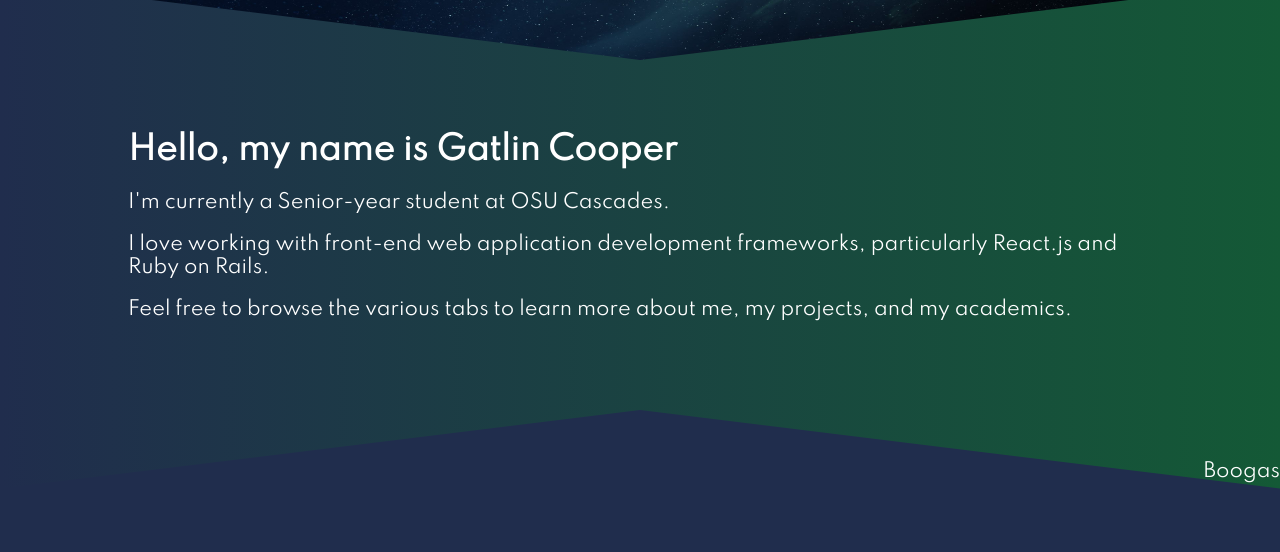
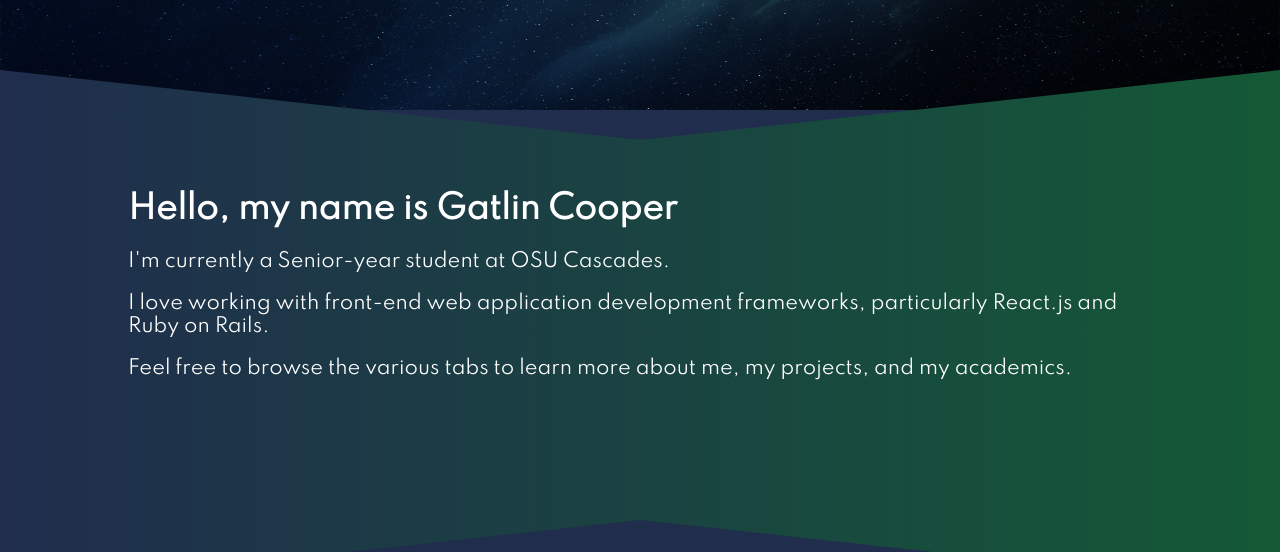
Before and after one commit to cooperphyz/portfolio, a React (Create React App) app: page / in a window 1280 px wide. Shown: the part 390-942 px from the top of the page. Before the commit the page ends 892 px from the top, so only its background shows below. Built offline with nearby package versions, Linux system fonts and the light colour scheme.

Commit message:
Style SlantDivider for Modularization

```diff
--- a/src/components/home/Home.js
+++ b/src/components/home/Home.js
@@ -1,10 +1,15 @@
 import React from 'react'
+import SlantDivider from '../miscellaneous/SlantDivider';
 import SlantedBanner from './SlantedBanner';
 
 const Home = () => {
   return (
     <div>
       <SlantedBanner/>
+      <SlantDivider heading={'Hello, my name is Gatlin Cooper'}
+       par1={"I'm currently a Senior-year student at OSU Cascades."}
+       par2={"I love working with front-end web application development frameworks, particularly React.js and Ruby on Rails."}
+       par3={"Feel free to browse the various tabs to learn more about me, my projects, and my academics."}/>
     </div>
   )
 }
--- a/src/components/home/SlantedBanner.css
+++ b/src/components/home/SlantedBanner.css
@@ -41,28 +41,6 @@ body {
   transform: translate(-50%, -50%);
   font-size: 1.5rem;
   text-shadow: 0.2px 0.2px 10px rgb(170, 170, 170);
-}
-
-.content-text {
-  font-family: "Spartan";
-  position: absolute;
-  z-index: 1;
-  color: white;
-  padding-left: 10%;
-  padding-right: 10%;
-}
-
-.content-links {
-  font-family: "Spartan";
-  position: absolute;
-  right: 0;
-  z-index: 1;
-  color: white;
-  padding-top: 100px;
-}
-
-.content-text p {
-  font-size: 1.2rem;
 }
 
 /* Bottom part of banner */
--- a/src/components/home/SlantedBanner.js
+++ b/src/components/home/SlantedBanner.js
@@ -1,5 +1,6 @@
 import React from 'react'
 import backgroundImage from '../../img/3187989.jpg'
+import SlantDivider from '../miscellaneous/SlantDivider';
 import ParticleEnv from './ParticleEnv';
 import './SlantedBanner.css';
 
@@ -14,16 +15,6 @@ const SlantedBanner = () => {
         </div>
         <img src={backgroundImage}alt="bg"></img>
       </div>
-      <div className='content-text'>
-          <h1>Hello, my name is Gatlin Cooper</h1>
-          <p>I'm currently a Senior-year student at OSU Cascades. </p>
-          <p>I love working with front-end web application development frameworks, particularly React.js and Ruby on Rails.</p>
-          <p>Feel free to browse the various tabs to learn more about me, my projects, and my academics.</p>
-        <div className='content-links'>
-          <p>Boogas</p>
-        </div>
-      </div>
-      <div className='content-lower'/>
     </div>
   )
 }
--- a/src/components/miscellaneous/SlantDivider.css
+++ b/src/components/miscellaneous/SlantDivider.css
@@ -1,10 +1,6 @@
-.content-text {
-  font-family: "Spartan";
-  position: absolute;
+.content-container {
   z-index: 1;
-  color: white;
-  padding-left: 10%;
-  padding-right: 10%;
+  position: relative;
 }
 
 .content-links {
@@ -16,40 +12,67 @@
   padding-top: 100px;
 }
 
+.content-text {
+  font-family: "Spartan";
+  position: absolute;
+  z-index: 1;
+  color: white;
+  padding-left: 10%;
+  padding-right: 10%;
+  top: 19%;
+}
+
 .content-text p {
   font-size: 1.2rem;
 }
 
 /* Bottom part of banner */
-.content-lower {
+.content-panel {
   background: linear-gradient(90deg, #202d4d 0%, #145936 100%);
   color: #fff;
   height: 100px;
-  padding-top: 50px;
-  position: relative;
+  top: 100px;
+  position: absolute;
   text-align: center;
-  width: 100%;
+  width: 100vw;
+  left: 0;
+  align-self: center;
 }
 
-.content-lower:before {
+.content-panel:before {
   position: absolute;
   content: "";
   width: 100%;
-  height: 350px;
+  height: 360px;
   bottom: -150px;
   left: 0;
   background: inherit;
   transform: skewY(7deg);
   z-index: 0;
 }
-.content-lower:after {
+.content-panel:after {
   position: absolute;
   content: "";
   width: 100%;
-  height: 350px;
+  height: 360px;
   bottom: -150px;
   right: 0;
   background: inherit;
   transform: skewY(-7deg);
   z-index: 0;
 }
+
+.content-panel-top {
+  background: linear-gradient(90deg, #202d4d 0%, #145936 100%);
+  height: 260px;
+  clip-path: polygon(0 0, 50% 70px, 100% 0, 100% 100%, 0 100%);
+  margin-top: -40px;
+}
+
+.content-panel-bottom {
+  background: linear-gradient(90deg, #202d4d 0%, #145936 100%);
+  height: 260px;
+  clip-path: polygon(0 0, 50% 70px, 100% 0, 100% 100%, 0 100%);
+  margin-top: 0px;
+  transform: rotateX(180deg);
+}
--- a/src/components/miscellaneous/SlantDivider.js
+++ b/src/components/miscellaneous/SlantDivider.js
@@ -1,16 +1,17 @@
 import React from 'react'
+import './SlantDivider.css';
 
-const SlantDivider = () => {
+const SlantDivider = (props) => {
   return (
-    <div className='content-text'>
-        <h1>{this.heading}</h1>
-        <p>{this.par1}</p>
-        <p>{this.par2}</p>
-        <p>{this.par3}</p>
-      <div className='content-links'>
-        <p>Boogas</p>
+    <div className='content-container'>
+      <div className='content-text'>
+        <h1>{props.heading}</h1>
+        <p>{props.par1}</p>
+        <p>{props.par2}</p>
+        <p>{props.par3}</p>
       </div>
-      <div className='content-lower'/>
+      <div className='content-panel-top'/>
+      <div className='content-panel-bottom'/>
     </div>
   )
 }
```
